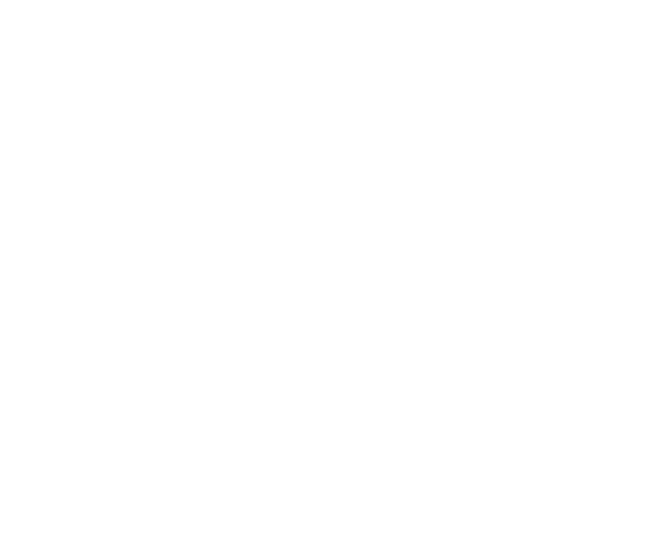
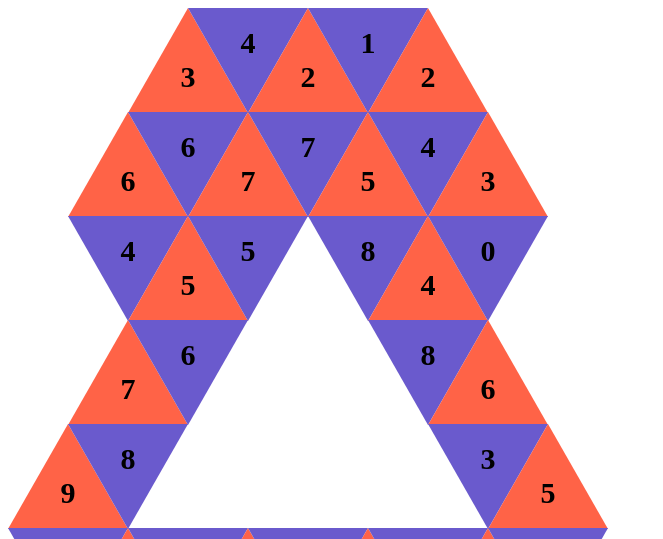
Before and after one commit to jasminenoack/trigons, a website built with webpack: page index.html in a window 1280 px wide. Shown: the top 539 px of the page, without its empty margins (0-663 px from the left). Built offline with nearby package versions, Linux system fonts and the light colour scheme.

Commit message:
Displays a trigon puzzle

```diff
--- /dev/null
+++ b/index.css
@@ -0,0 +1,50 @@
+.clear {
+    display: block;
+    content: "";
+    clear: both;
+}
+
+.triangle span {
+    position: absolute;
+    z-index: 10;
+    font-weight: 700;
+    font-size: 30px;
+    top:50%;
+    left: 50%;
+}
+
+.triangle.up span {
+    transform: translate(-50%, 0%)
+}
+
+.triangle.down span {
+    transform: translate(-50%, -100%)
+}
+
+.triangle {
+    position: relative;
+    height: 103.92px;
+    width: 120px;
+    float: left;
+    margin-left: -60px;
+}
+
+.triangle:first-child {
+    margin-left: 0;
+}
+
+.triangle.up:after {
+    position: absolute;
+    content: "";
+    border-style: solid;
+    border-color: tomato transparent;
+    border-width: 0 60px 105px 60px;
+}
+
+.triangle.down:after {
+    position: absolute;
+    content: "";
+    border-style: solid;
+    border-color: slateblue transparent;
+    border-width: 105px 60px 0 60px;
+}
--- a/index.html
+++ b/index.html
@@ -1,12 +1,19 @@
 <!DOCTYPE html>
 <html>
+
 <head>
     <meta charset="utf-8">
     <title></title>
+    <link href="./index.css" rel="stylesheet">
 </head>
+
 <body>
+    <div id="puzzle"></div>
+
+
     <script type="text/javascript" src="bundle.js">
 
     </script>
 </body>
+
 </html>
--- a/src/app.ts
+++ b/src/app.ts
@@ -1,5 +1,26 @@
-import {Greeter}  from './greeter';
+import * as puzzles from './puzzle'
 
-const greeter = new Greeter("World")
+const boardEl = document.getElementById("puzzle")
 
-console.log(greeter.greet())
+function drawBoard(puzzle) {
+    puzzle.values.forEach((row) => {
+        const rowEl = document.createElement("div")
+        rowEl.className = "row clear"
+        row.forEach((spot) => {
+            const div = document.createElement('div')
+            div.classList.add("triangle")
+            if (spot) {
+                if (spot.up) {
+                    div.classList.add("up")
+                } else {
+                    div.classList.add("down")
+                }
+                div.innerHTML = "<span>" + spot.value + "</span>"
+            }
+            rowEl.appendChild(div)
+        })
+        boardEl.appendChild(rowEl)
+    })
+}
+
+drawBoard(puzzles.puzzle1)
--- a/src/greeter.ts
+++ /dev/null
@@ -1,11 +0,0 @@
-export class Greeter {
-    name: string;
-
-    constructor(name: string) {
-        this.name = name
-    }
-
-    greet() {
-        return `Hello, ${this.name}`
-    }
-}
--- /dev/null
+++ b/src/puzzle.ts
@@ -0,0 +1,178 @@
+export const puzzle1 = {
+    height: 6,
+    width: 9,
+    maxNum: 4,
+    values: [
+        [
+            null,
+            null,
+            {
+                up: true,
+                value: 3
+            },
+            {
+                up: false,
+                value: 4
+            },
+            {
+                up: true,
+                value: 2
+            },
+            {
+                up: false,
+                value: 1
+            },
+            {
+                up: true,
+                value: 2
+            },
+            null,
+            null
+        ],
+        [
+            null,
+            {
+                up: true,
+                value: 6
+            },
+            {
+                up: false,
+                value: 6
+            },
+            {
+                up: true,
+                value: 7
+            },
+            {
+                up: false,
+                value: 7
+            },
+            {
+                up: true,
+                value: 5
+            },
+            {
+                up: false,
+                value: 4
+            },
+            {
+                up: true,
+                value: 3
+            },
+            null
+        ],
+        [
+            null,
+            {
+                up: false,
+                value: 4
+            },
+            {
+                up: true,
+                value: 5
+            },
+            {
+                up: false,
+                value: 5
+            },
+            null,
+            {
+                up: false,
+                value: 8
+            },
+            {
+                up: true,
+                value: 4
+            },
+            {
+                up: false,
+                value: 0
+            },
+            null
+        ],
+        [
+            null,
+            {
+                up: true,
+                value: 7
+            },
+            {
+                up: false,
+                value: 6
+            },
+            null,
+            null,
+            null,
+            {
+                up: false,
+                value: 8
+            },
+            {
+                up: true,
+                value: 6
+            },
+            null
+        ],
+        [
+            {
+                up: true,
+                value: 9
+            },
+            {
+                up: false,
+                value: 8
+            },
+            null,
+            null,
+            null,
+            null,
+            null,
+            {
+                up: false,
+                value: 3
+            },
+            {
+                up: true,
+                value: 5
+            },
+        ],
+        [
+            {
+                up: false,
+                value: 11
+            },
+            {
+                up: true,
+                value: 9
+            },
+            {
+                up: false,
+                value: 10
+            },
+            {
+                up: true,
+                value: 10
+            },
+            {
+                up: false,
+                value: 9
+            },
+            {
+                up: true,
+                value: 12
+            },
+            {
+                up: false,
+                value: 8
+            },
+            {
+                up: true,
+                value: 6
+            },
+            {
+                up: false,
+                value: 7
+            },
+        ],
+    ]
+}
```
Also changed, not shown: bundle.js (+202 -13 lines), spec/greeter.test.ts (deleted, +0 -9 lines). Lines whose indentation alone changed are shown as unchanged.
